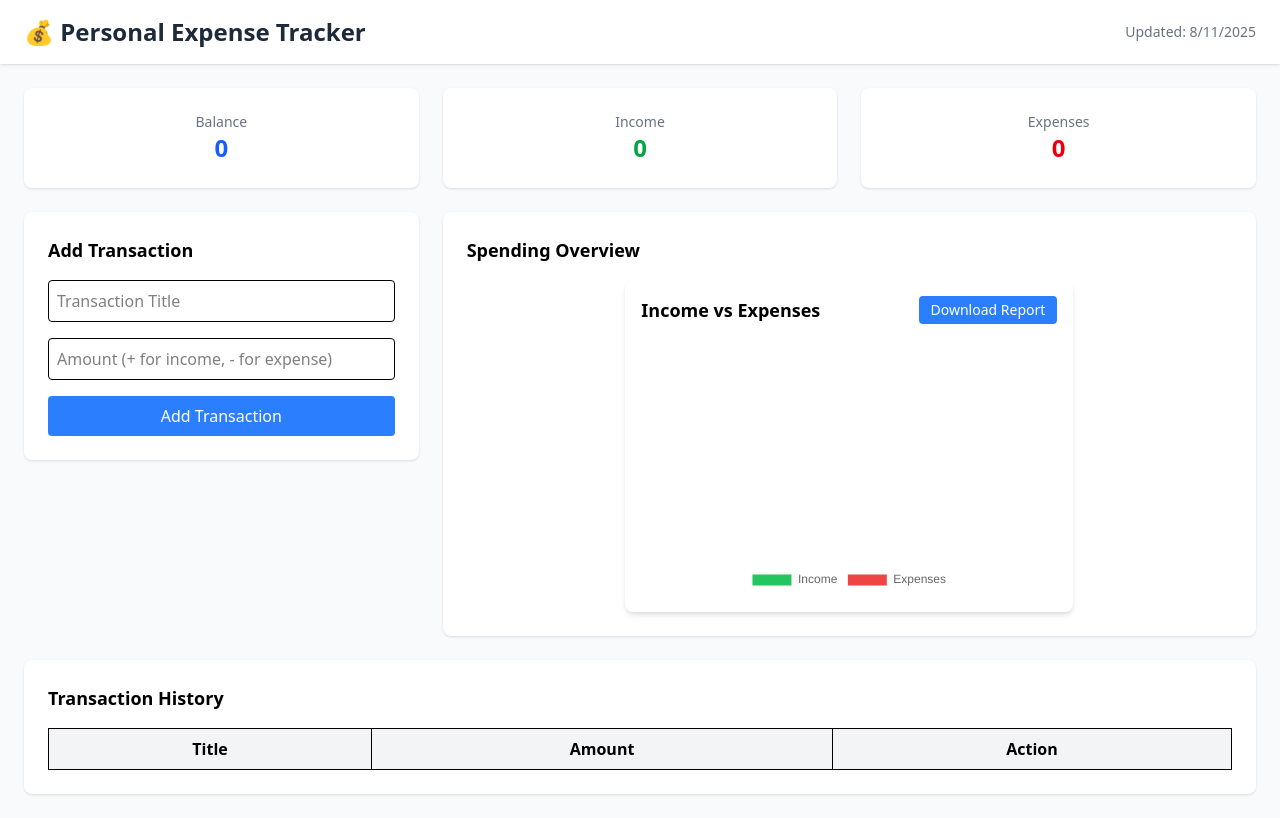
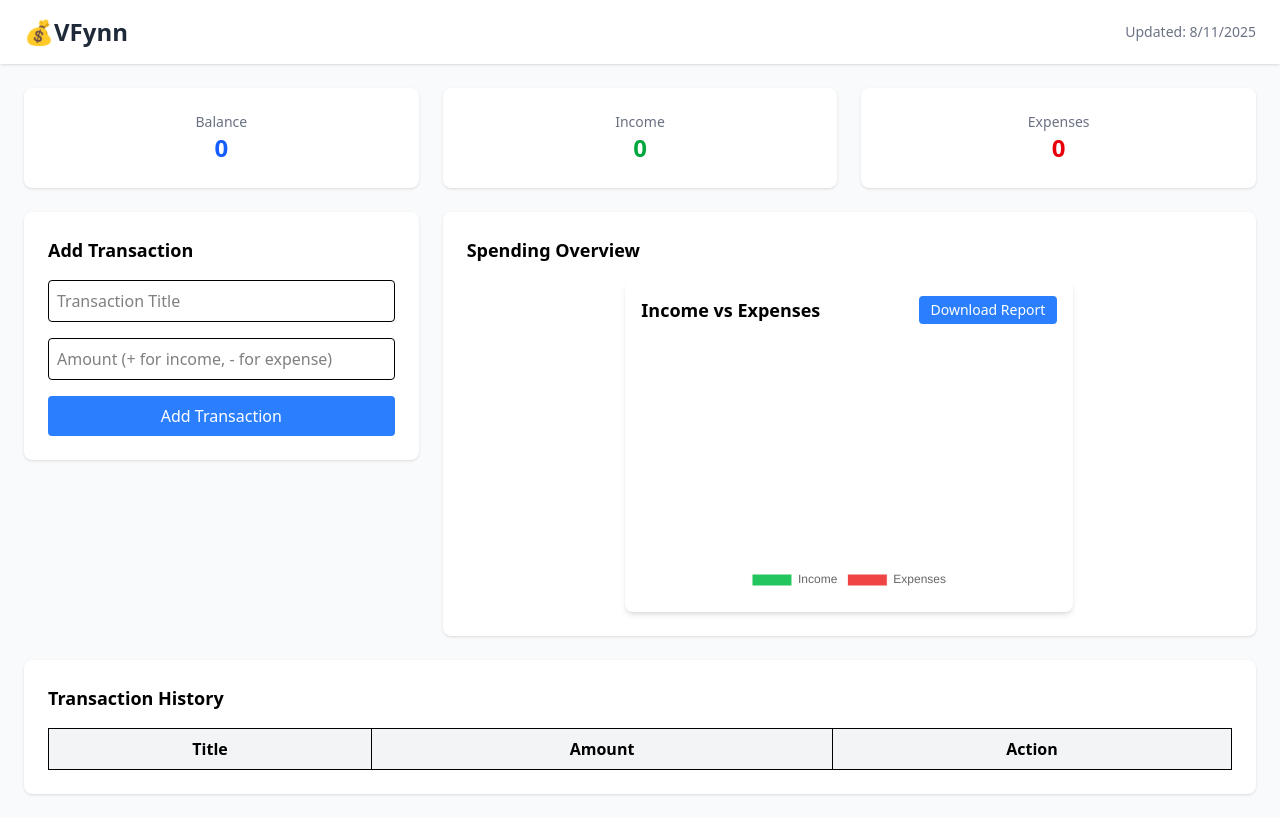
Before and after one commit to vviko-ko/Expense-Tracker, a Vue app: page / in a window 1280 px wide. Built offline with nearby package versions, Linux system fonts and the light colour scheme.

Commit message:
change of name

```diff
--- a/src/App.vue
+++ b/src/App.vue
@@ -2,7 +2,8 @@
   <div class="min-h-screen bg-gray-50">
     <!-- Header -->
     <header class="bg-white shadow px-6 py-4 flex justify-between items-center">
-      <h1 class="text-2xl font-bold text-gray-800">💰 Personal Expense Tracker</h1>
+      <h1 class="text-2xl font-bold text-gray-800">💰VFynn</h1>
+      <!-- <p class="text text-gray-400">— implying a new era in finance</p> -->
       <div class="text-gray-500 text-sm">
         Updated: {{ currentDate }}
       </div>
```
